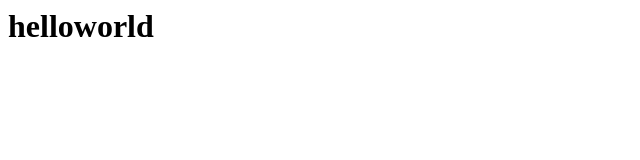
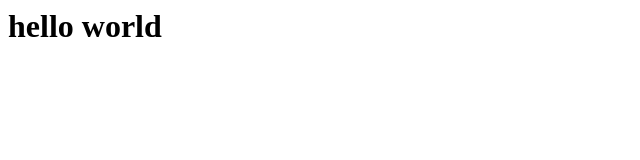
Before and after one commit to joelitea/joelitea.github.io, a plain HTML site: page index.html in a window 1280 px wide. Shown: the full height of the page, 0-640 px from the left. Drawn offline with Linux system fonts and the light colour scheme.

Commit message:
changes to site

```diff
--- a/index.html
+++ b/index.html
@@ -1 +1 @@
-<h1>helloworld</h1>
+<h1>hello world</h1>
```
